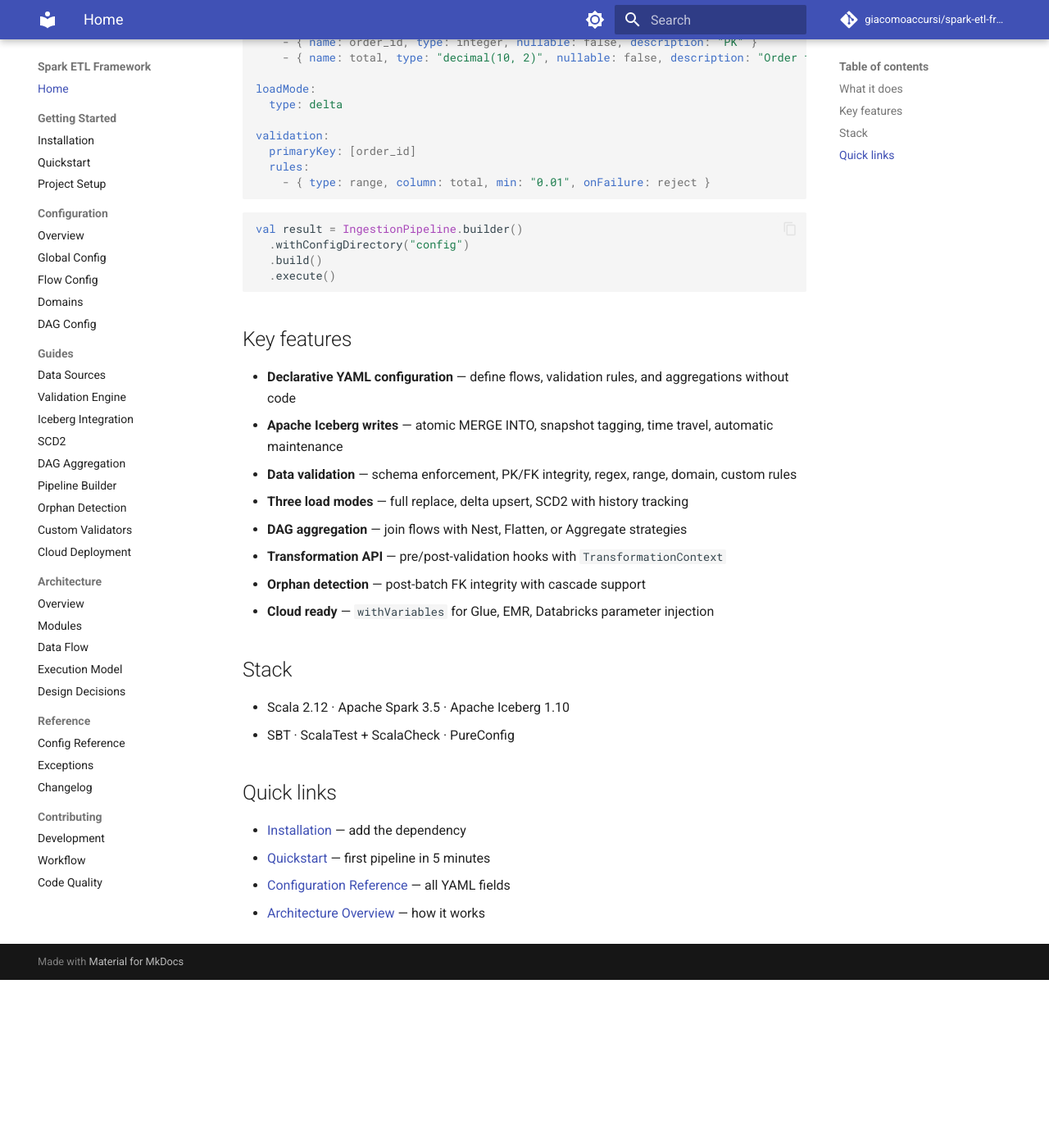
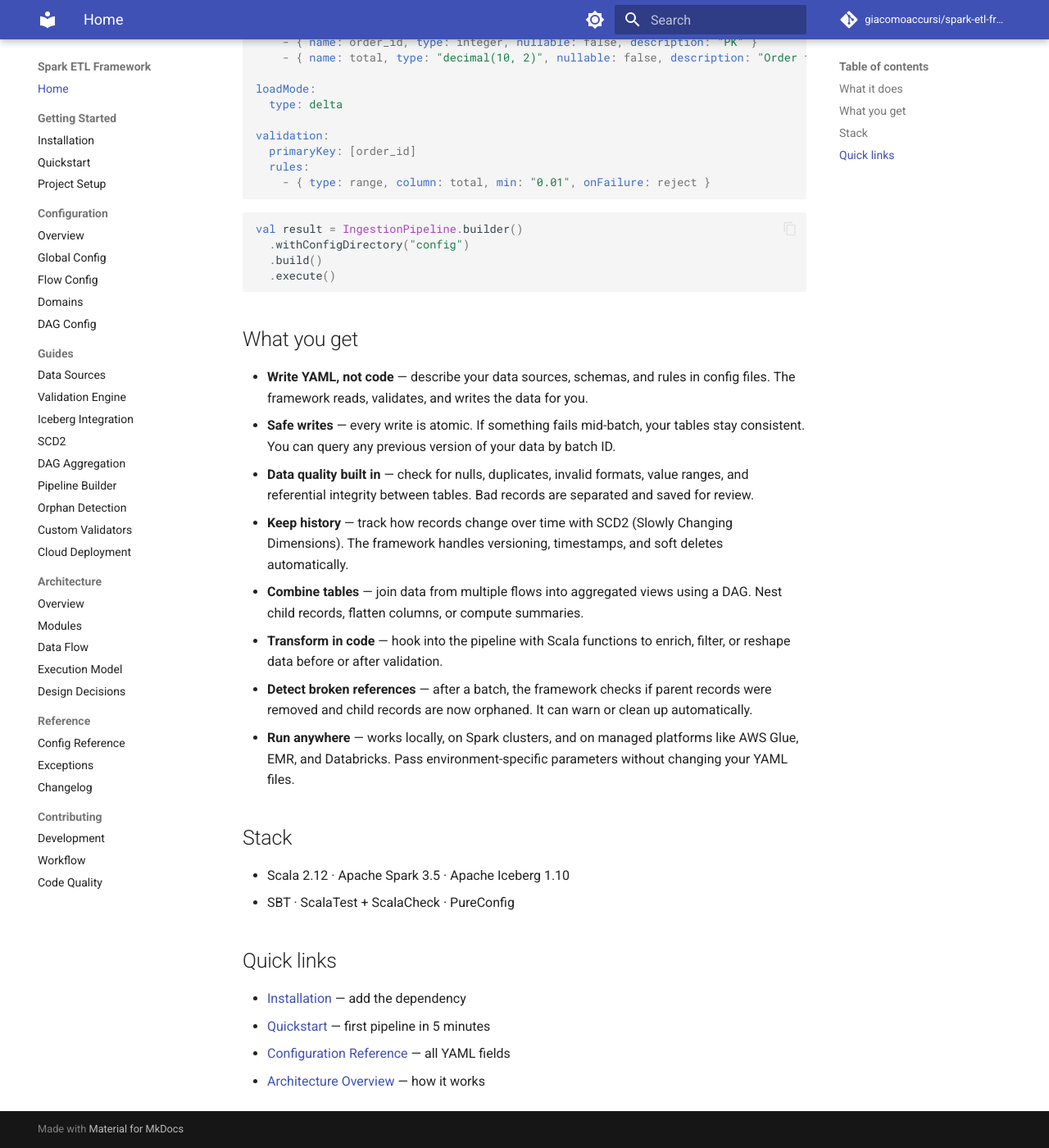
Before and after one commit to giacomoaccursi/Floe, an MkDocs documentation site: the page built from site-docs/index.md, in a window 1280 px wide and 1400 px high, scrolled down 522 px. Shown: the whole window at 82% size. Built offline with MkDocs 1.6.1 and Material for MkDocs 9.7.7, drawn with Linux system fonts in a browser that asks for light colours; comment, search, counter and statistics services are not loaded; before the commit the page ends 1717 px from its top, so only the background shows below that.

Commit message:
docs: rewrite homepage features in plain language

````diff
--- a/site-docs/index.md
+++ b/site-docs/index.md
@@ -36,16 +36,16 @@
   .execute()
 ```
 
-## Key features
+## What you get
 
-- **Declarative YAML configuration** — define flows, validation rules, and aggregations without code
-- **Apache Iceberg writes** — atomic MERGE INTO, snapshot tagging, time travel, automatic maintenance
-- **Data validation** — schema enforcement, PK/FK integrity, regex, range, domain, custom rules
-- **Three load modes** — full replace, delta upsert, SCD2 with history tracking
-- **DAG aggregation** — join flows with Nest, Flatten, or Aggregate strategies
-- **Transformation API** — pre/post-validation hooks with `TransformationContext`
-- **Orphan detection** — post-batch FK integrity with cascade support
-- **Cloud ready** — `withVariables` for Glue, EMR, Databricks parameter injection
+- **Write YAML, not code** — describe your data sources, schemas, and rules in config files. The framework reads, validates, and writes the data for you.
+- **Safe writes** — every write is atomic. If something fails mid-batch, your tables stay consistent. You can query any previous version of your data by batch ID.
+- **Data quality built in** — check for nulls, duplicates, invalid formats, value ranges, and referential integrity between tables. Bad records are separated and saved for review.
+- **Keep history** — track how records change over time with SCD2 (Slowly Changing Dimensions). The framework handles versioning, timestamps, and soft deletes automatically.
+- **Combine tables** — join data from multiple flows into aggregated views using a DAG. Nest child records, flatten columns, or compute summaries.
+- **Transform in code** — hook into the pipeline with Scala functions to enrich, filter, or reshape data before or after validation.
+- **Detect broken references** — after a batch, the framework checks if parent records were removed and child records are now orphaned. It can warn or clean up automatically.
+- **Run anywhere** — works locally, on Spark clusters, and on managed platforms like AWS Glue, EMR, and Databricks. Pass environment-specific parameters without changing your YAML files.
 
 ## Stack
 
````
